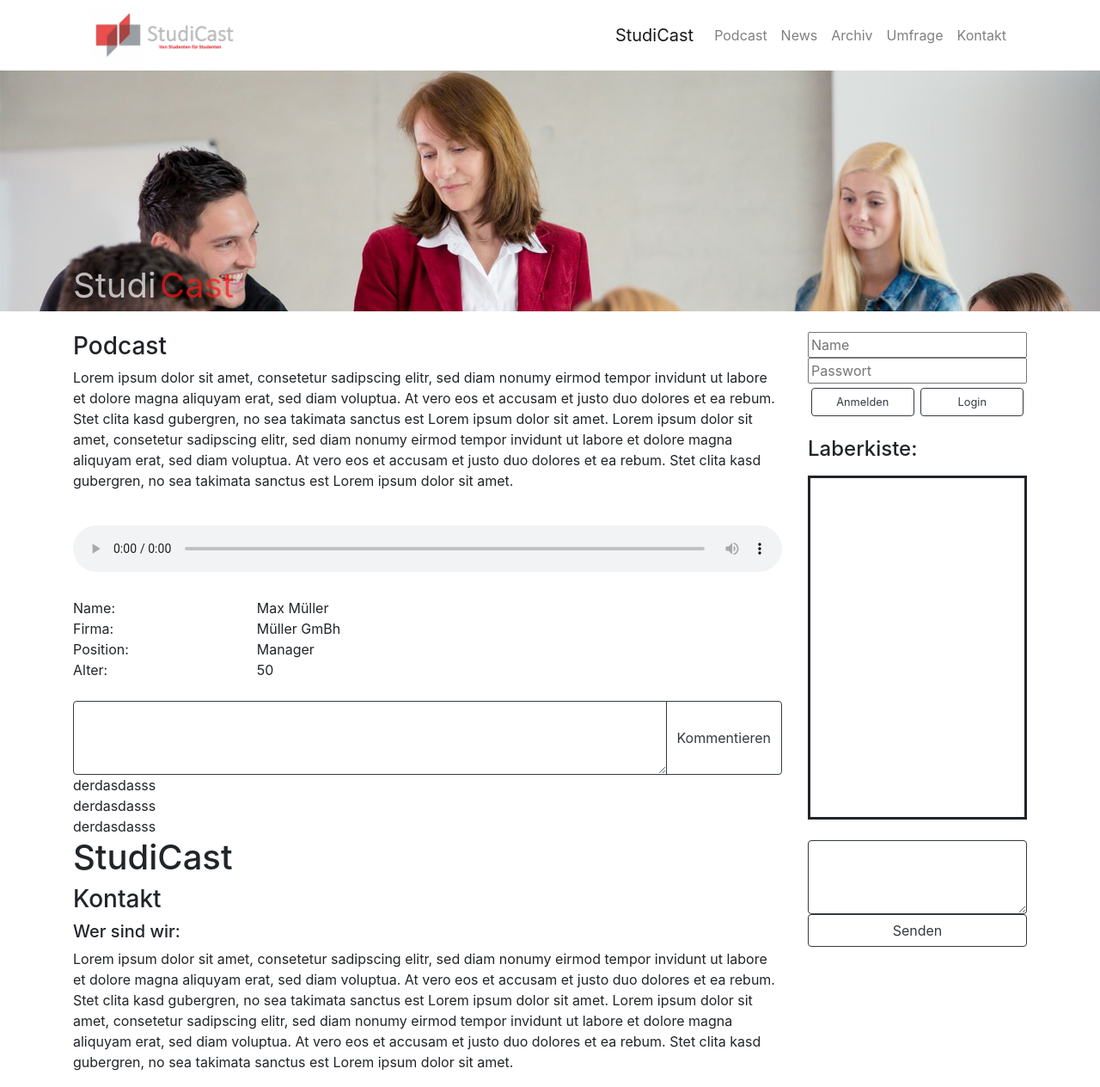
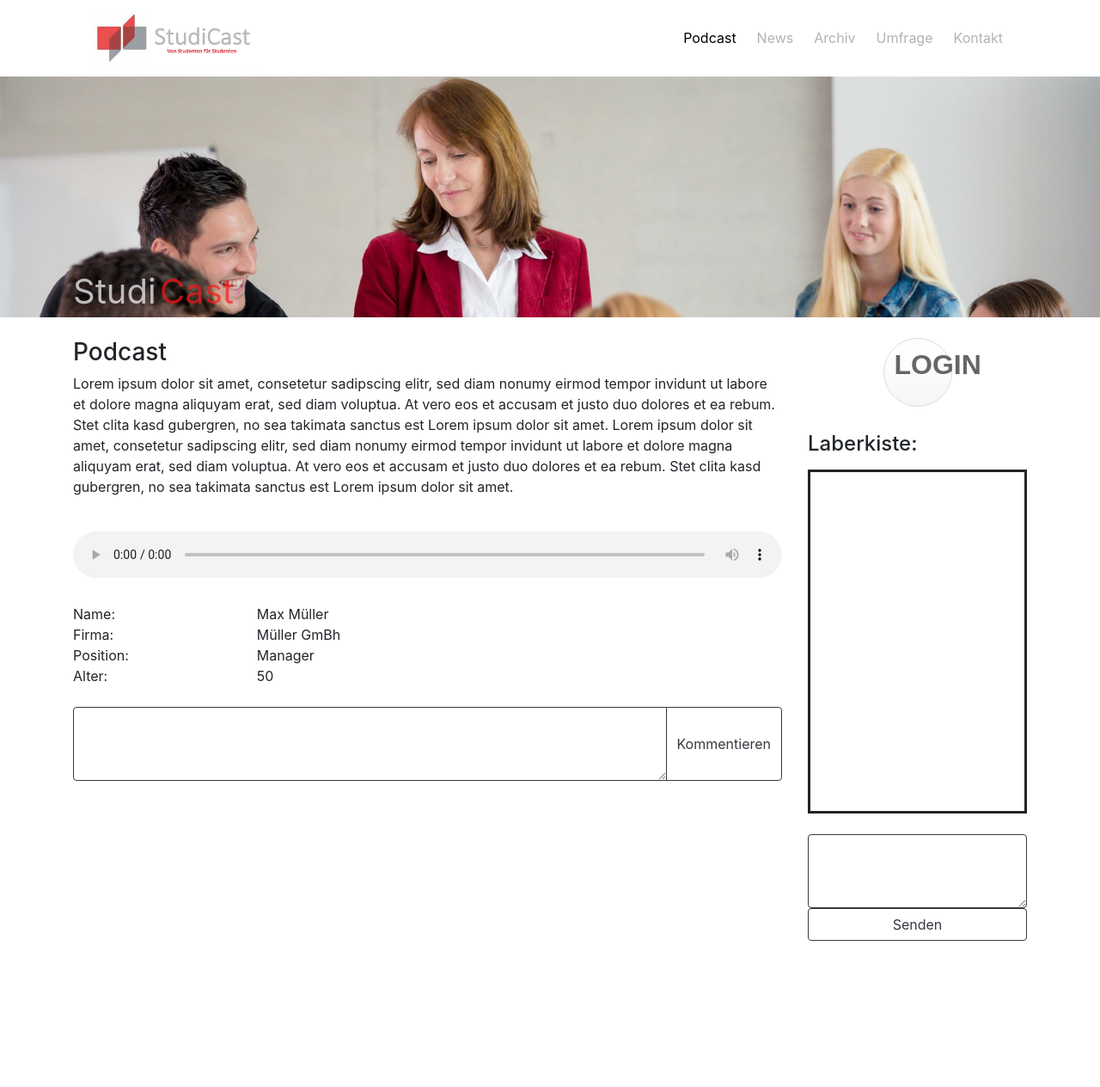
Before and after one commit to nicoj2011/StudiCast, a PHP site: page / in a window 1280 px wide. Shown: the top 1264 px of the page at 86% size. After the commit the page ends 1094 px from the top, so only its background shows below. Run offline with PHP 8.4, Linux system fonts and the light colour scheme; some libraries are stand-ins or nearby versions.

Commit message:
Vorlesung 14.11.2019

```diff
--- a/CSS/general/general.css
+++ b/CSS/general/general.css
@@ -2,6 +2,18 @@
 .spacer
 {
     height: 5px;
+}
+
+.btn-light
+{
+    background-color: white;
+    border-radius: 0;
+    border-style: hidden;
+}
+
+#headerBrand
+{
+    font-size: 20px;
 }
 
 .container-fluid
@@ -48,6 +60,40 @@
 .clo-3
 {
 
+}
+
+#profil
+{
+    display: flex;
+    justify-content: space-around;
+    width: 100%;
+}
+
+#profilBTN
+{
+    box-shadow:inset 0px 1px 0px 0px #ffffff;
+	background:linear-gradient(to bottom, #ffffff 5%, #f6f6f6 100%);
+	background-color:#ffffff;
+	border-radius:6px;
+	border:1px solid #dcdcdc;
+	display:inline-block;
+	color:#666666;
+	font-family:Arial;
+	font-weight:bold;
+
+	text-shadow:0px 1px 0px #ffffff;
+    display: flex;
+    justify-content: space-around;
+    border-radius: 50%;
+    width: 10vh;
+    height: 10vh;
+    font-size: 200%;
+
+}
+
+#loginDiv
+{
+    display: none;
 }
 
 .login-flex
--- a/JS/general.js
+++ b/JS/general.js
@@ -1,35 +1,55 @@
+$(document).ready ( function(){
+    tabs("Podcast");
+    toggledLogin = false;
 
-/* tabs("Podcast"); */
-
-
+});
 
 function tabs(tab)
 {
     console.log("test");
     document.getElementById("tabPodcast").style.display = "none";
+    document.getElementById("hTabPodcast").style.color = "rgba(0,0,0,0.3)";
     document.getElementById("tabNews").style.display = "none";
+    document.getElementById("hTabNews").style.color = "rgba(0,0,0,0.3)";
     document.getElementById("tabArchiv").style.display = "none";
+    document.getElementById("hTabArchiv").style.color = "rgba(0,0,0,0.3)";
     document.getElementById("tabUmfrage").style.display = "none";
+    document.getElementById("hTabUmfrage").style.color = "rgba(0,0,0,0.3)";
     document.getElementById("tabKontakt").style.display = "none";
+    document.getElementById("hTabKontakt").style.color = "rgba(0,0,0,0.3)";
 
     if(tab == "Podcast")
         {
             document.getElementById("tabPodcast").style.display = "inherit";
+            document.getElementById("hTabPodcast").style.color = "rgba(0,0,0,1)";
         }
     else if(tab == "News")
         {
             document.getElementById("tabNews").style.display = "inherit";
+            document.getElementById("hTabNews").style.color = "rgba(0,0,0,1)";
         }
      else if(tab == "Archiv")
         {
             document.getElementById("tabArchiv").style.display = "inherit";
+            document.getElementById("hTabArchiv").style.color = "rgba(0,0,0,1)";
         }
      else if(tab == "Umfrage")
         {
             document.getElementById("tabUmfrage").style.display = "inherit";
+            document.getElementById("hTabUmfrage").style.color = "rgba(0,0,0,1)";
         }
      else if(tab == "Kontakt")
         {
             document.getElementById("tabKontakt").style.display = "inherit";
+            document.getElementById("hTabKontakt").style.color = "rgba(0,0,0,1)";
         }
 }
+
+$(function() {
+    $( "#profilBTN" ).click(function()
+    {
+
+        $( "#loginDiv" ).toggle( "blind" );
+
+    });
+});
--- a/index.html
+++ b/index.html
@@ -13,6 +13,17 @@
         <link rel="shortcut icon" type="image/x-icon" href="./IMG/icon.png">
 
         <title>StudiCast</title>
+
+        <script src="https://ajax.googleapis.com/ajax/libs/jquery/3.4.1/jquery.min.js"></script>
+
+
+
+        <script src="//code.jquery.com/jquery-1.12.4.js"></script>
+        <script src="//code.jquery.com/ui/1.12.1/jquery-ui.js"></script>
+
+        <script src = "JS/bootstrap.bundle.min.js"></script>
+        <script src = "JS/bootstrap.min.js"></script>
+
 
         <script src="JS/general.js"></script>
     </head>
@@ -30,28 +41,22 @@
                         <img src="IMG/Logo.jpg" width="30%">
                     </a>
 
-
                     <ul class="navbar-nav">
-                        <li>
-                            <a class="navbar-brand" href="index.html">StudiCast</a>
+                        <li class="nav-item">
+                            <button class="btn btn-light" onclick="tabs('Podcast')" id="hTabPodcast">Podcast</button>
                         </li>
                         <li class="nav-item">
-                        <a class="nav-link" onclick="tabs('Podcast')">Podcast <span class="sr-only">(current)</span>
-                        </a>
+                            <button class="btn btn-light" onclick="tabs('News')" id="hTabNews">News</button>
                         </li>
                         <li class="nav-item">
-                            <a class="nav-link" onclick="tabs('News')">News</a>
+                            <button class="btn btn-light" onclick="tabs('Archiv')" id="hTabArchiv">Archiv</button>
                         </li>
                         <li class="nav-item">
-                            <a class="nav-link" onclick="tabs('Archiv')">Archiv</a>
+                            <button class="btn btn-light" onclick="tabs('Umfrage')" id="hTabUmfrage">Umfrage</button>
                         </li>
                         <li class="nav-item">
-                            <a class="nav-link" onclick="tabs('Umfrage')">Umfrage</a>
+                            <button class="btn btn-light" onclick="tabs('Kontakt')" id="hTabKontakt">Kontakt</button>
                         </li>
-                        <li class="nav-item">
-                            <a class="nav-link" onclick="tabs('Kontakt')">Kontakt</a>
-                        </li>
-
                     </ul>
                 </div>
             </nav>
@@ -136,22 +141,31 @@
 
                     <!-- Tab News -->
                     <div id="tabNews">
-                        derdasdasss
+                        <br>
+
+                        <h3>News</h3>
+
                     </div>
 
                     <!-- Tab Archiv -->
                     <div id="tabArchiv">
-                        derdasdasss
+                        <br>
+
+                        <h3>Archiv</h3>
                     </div>
 
                     <!-- Tab Umfrage -->
                     <div id="tabUmfrage">
-                        derdasdasss
+                        <br>
+
+                        <h3>Umfrage</h3>
                     </div>
 
                     <!-- Tab Kontakt -->
                     <div id="tabKontakt">
-                        <h1>StudiCast</h1>
+
+                        <br>
+
                         <h3>Kontakt</h3>
 
                        <h5>Wer sind wir:</h5>
@@ -174,6 +188,15 @@
                 <div class="col-3">
                     <div>
                         <br>
+                        <div id="profil">
+                                <button class="btn btn-light" id="profilBTN">LOGIN</button>
+                        </div>
+
+                        <div class="spacer">
+
+                        </div>
+
+                        <div id="loginDiv">
 
                             <input placeholder="Name" id="txtName" type="text">
 
@@ -187,6 +210,8 @@
                                 <button id="btnAnmelden" class="btn btn-outline-dark">Anmelden</button>
 
                                 <button id="btnLogin" class="btn btn-outline-dark">Login</button>
+                            </div>
+
                         </div>
 
                         <br>
@@ -212,12 +237,5 @@
         <footer class="container">
 
         </footer>
-
-        <script src="https://code.jquery.com/jquery-3.3.1.slim.min.js" integrity="sha384-q8i/X+965DzO0rT7abK41JStQIAqVgRVzpbzo5smXKp4YfRvH+8abtTE1Pi6jizo" crossorigin="anonymous"></script>
-        <script src="https://cdnjs.cloudflare.com/ajax/libs/popper.js/1.14.7/umd/popper.min.js" integrity="sha384-UO2eT0CpHqdSJQ6hJty5KVphtPhzWj9WO1clHTMGa3JDZwrnQq4sF86dIHNDz0W1" crossorigin="anonymous"></script>
-
-        <script src = "JS/bootstrap.bundle.min.js"></script>
-        <script src = "JS/bootstrap.min.js"></script>
-
     </body>
 </html>
```
Also changed, not shown: test.html (deleted, +0 -48 lines). Lines whose indentation alone changed are shown as unchanged.
